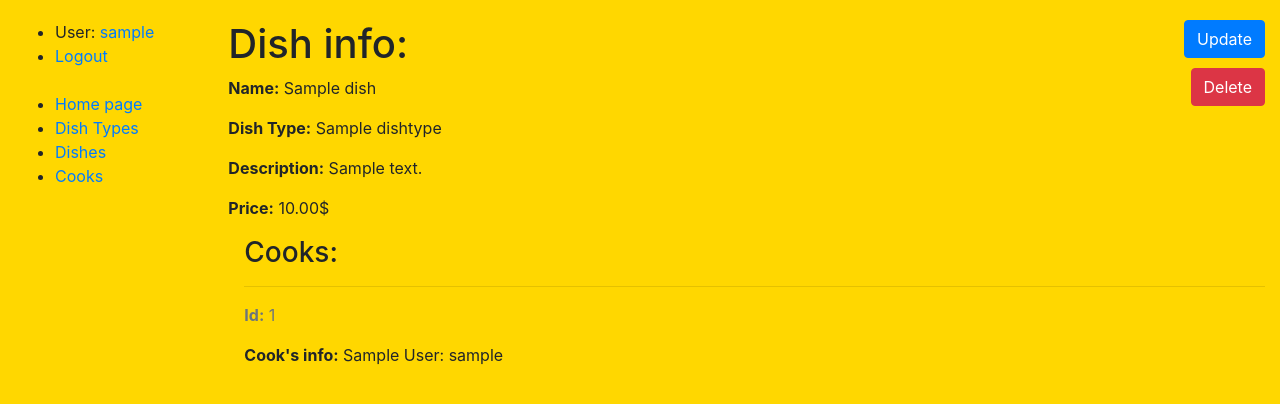
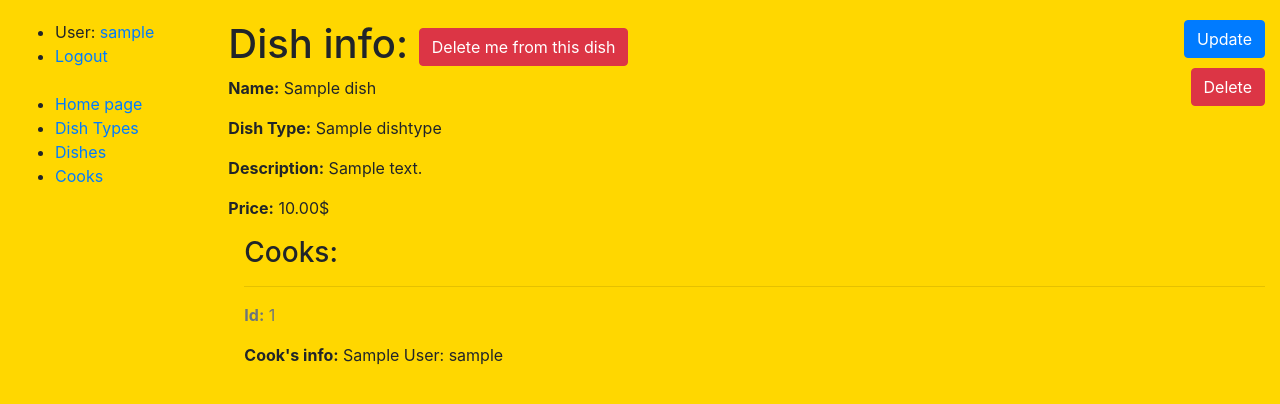
Before and after one commit to me1nyk/restaurant-kitchen-service, a Django app: page /dishes/1/ in a window 1280 px wide. Shown: the top 404 px of the page. Run offline with Django 4.2, Linux system fonts and the light colour scheme; a user stored in the database is signed in; tables that the repository leaves empty hold one stand-in row (values such as "Sample post").

Commit message:
Implement feature of assigning and deleting cooks from dish

```diff
--- a/kitchen/urls.py
+++ b/kitchen/urls.py
@@ -15,7 +15,8 @@ from kitchen.views import (
     DishDeleteView,
     CookCreateView,
     CookUpdateView,
-    CookDeleteView
+    CookDeleteView,
+    dish_remove_or_assign
 )
 
 urlpatterns = [
@@ -72,6 +73,11 @@ urlpatterns = [
         CookDeleteView.as_view(),
         name="cook-delete"
     ),
+    path(
+        "dishes/<int:pk>/assign/",
+        dish_remove_or_assign,
+        name="dish-remove-or-assign"
+    ),
 ]
 
 app_name = "kitchen"
--- a/kitchen/views.py
+++ b/kitchen/views.py
@@ -1,6 +1,6 @@
 from django.contrib.auth.decorators import login_required
 from django.contrib.auth.mixins import LoginRequiredMixin
-from django.shortcuts import render
+from django.shortcuts import render, get_object_or_404, redirect
 from django.urls import reverse_lazy
 from django.views import generic
 
@@ -113,3 +113,15 @@ class CookDeleteView(LoginRequiredMixin, generic.DeleteView):
     model = Cook
     template_name = "kitchen/cook_confirm_delete.html"
     success_url = reverse_lazy("kitchen:cook-list")
+
+
+@login_required
+def dish_remove_or_assign(request, pk):
+    dish = get_object_or_404(Dish, pk=pk)
+    user = request.user
+    if user in dish.cooks.all():
+        dish.cooks.remove(user)
+    else:
+        dish.cooks.add(user)
+
+    return redirect("kitchen:dish-detail", pk=pk)
--- a/templates/kitchen/dish_detail.html
+++ b/templates/kitchen/dish_detail.html
@@ -3,6 +3,16 @@
 {% block content %}
   <h1>
     Dish info:
+    {% if user in dish.cooks.all %}
+      <a href="{% url 'kitchen:dish-remove-or-assign' pk=dish.id %}" class="btn btn-danger link-to-page">
+        Delete me from this dish
+      </a>
+    {% else %}
+      <a href="{% url 'kitchen:dish-remove-or-assign' pk=dish.id %}" class="btn btn-success link-to-page">
+        Assign me to this dish
+      </a>
+    {% endif %}
+
     <a class="btn btn-primary float-right" href="{% url 'kitchen:dish-update' pk=dish.id %}">Update</a>
     <br>
     <a class="btn btn-danger float-right" href="{% url 'kitchen:dish-delete' pk=dish.id%}">Delete</a>
```
